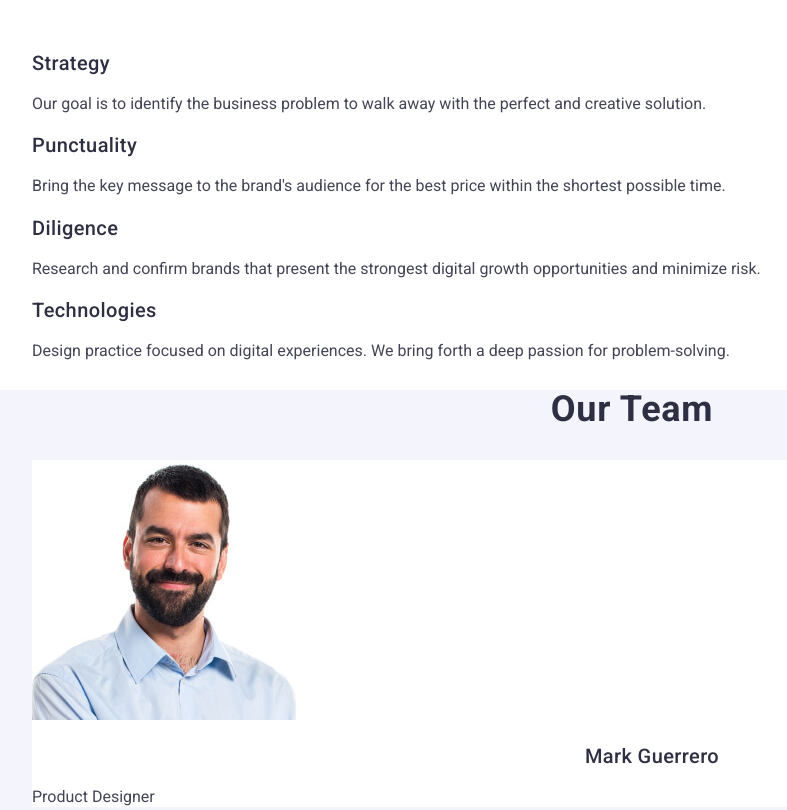
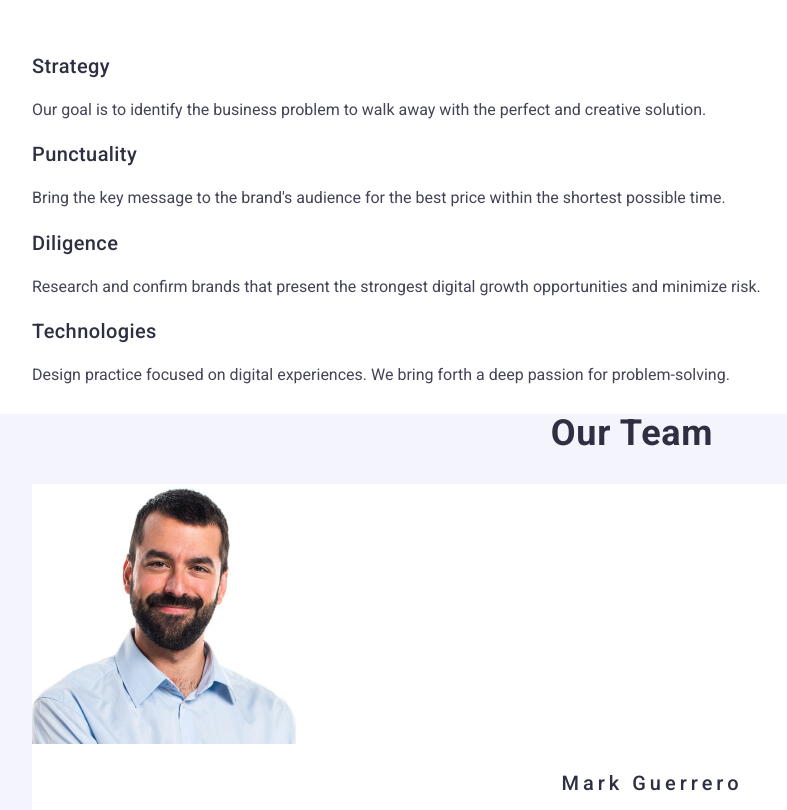
Before and after one commit to Kamisaku13/goit-markup-hw-02, a plain HTML site: page index.html in a window 1280 px wide. Shown: the part 373-1183 px from the top of the page, without its empty margins (8-795 px from the left). Drawn offline with nearby package versions, Linux system fonts and the light colour scheme.

Commit message:
fix: site structure

```diff
--- a/css/styles.css
+++ b/css/styles.css
@@ -121,23 +121,23 @@ a {
 .benefits .small-title {
     font-size: 20px;
     font-weight: 500;
-    line-height: 1.2;
-    letter-spacing: 0.4px;
+    line-height: 1.5;
+    letter-spacing: 0.02em;
     color: #2e2f42;
 }
 .team .small-title {
     font-size: 20px;
     font-weight: 500;
-    line-height: 1.2;
-    letter-spacing: 0.4px;
+    line-height: 1.5;
+    letter-spacing: 0.2em;
     color: #2e2f42;
     text-align: center
 }
 .portfolio .small-title {
     font-size: 20px;
     font-weight: 500;
-    line-height: 1.2;
-    letter-spacing: 0.4px;
+    line-height: 1.5;
+    letter-spacing: 0.02em;
     color: #2e2f42;
 }
 .benefits .paragraf {
```
